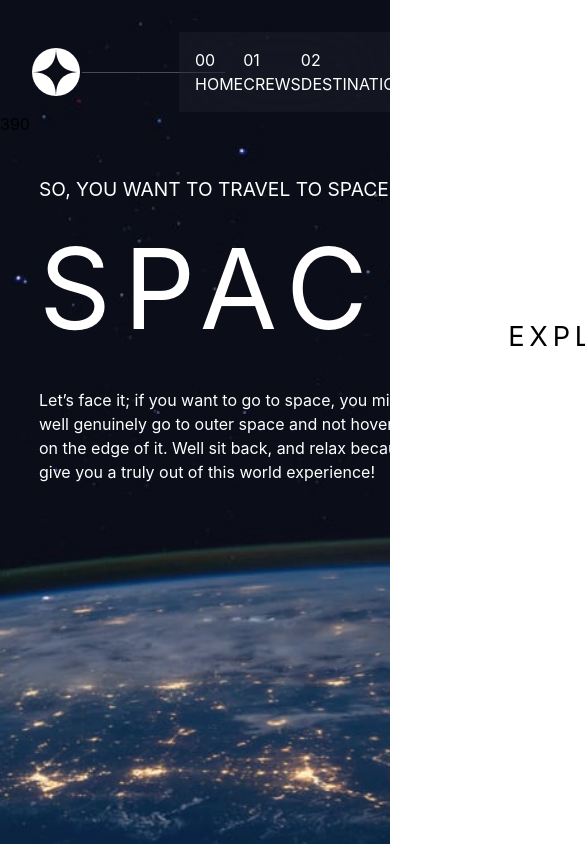
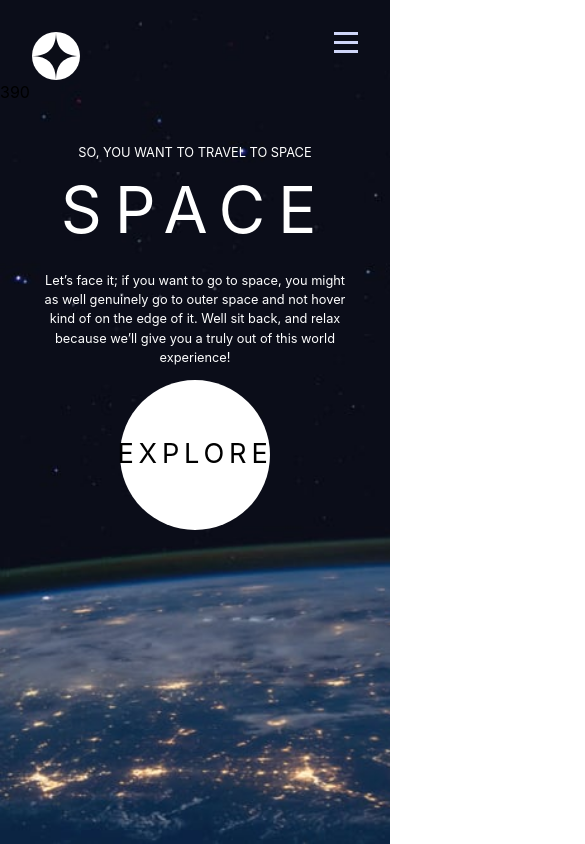
Before and after one commit to IdrisDY/Space-Tourism-Website, a Vue app: page / in a window 390 px wide. Shown: the top 844 px of the page, 585 px wide, since content can reach past the window. Built offline with nearby package versions, Linux system fonts and the light colour scheme.

Commit message:
css media query for navbar

```diff
--- a/src/App.vue
+++ b/src/App.vue
@@ -10,7 +10,6 @@
 
 <script>
 import navbarVue from "./components/navbar.vue";
-import homebg from "./assets/starter-code/assets/home/background-home-desktop.jpg";
 import backgrounds from "./components/backgrounds";
 export default {
 
@@ -19,22 +18,22 @@ export default {
     console.log('location');
     return {
       screenWidth: window.innerWidth,
-      backScreen: String,
-      homebg,
+      backScreen: '',
     };
   },
   components:{
     navbarVue
 
   },
-  mounted() {
-    const homes = backgrounds.home;
+  methods:{
+    setPageScreen(){
+      const homes = backgrounds.home;
     const crews = backgrounds.crew;
     const tech = backgrounds.tech;
     const dest = backgrounds.destination;
     const location = window.location.pathname;
 
-    const mobile = this.screenWidth <= 768;
+    const mobile = window.innerWidth <= 768;
 
 
     const setBack = () => {
@@ -56,20 +55,19 @@ export default {
         : (this.backScreen = setBack().desk);
     };
 
-    const main = setBack();
-    mobile ? (this.backScreen = main.mob) : (this.backScreen = main.desk);
+    showMobDesk(mobile);
+console.log('still called');
+    }
+  },
 
+  mounted() {
+    this.setPageScreen()
+    window.addEventListener('resize', this.setPageScreen);
+  },
 
-    window.onresize = () => {
-      const screen = window.innerWidth;
-      this.screenWidth = screen;
-      const mobile = this.screenWidth <= 768;
-
-      // is this switch same as nested ifs - always have been
-
-      showMobDesk(mobile);
-    };
-  },
+  beforeDestroy() {
+  window.removeEventListener('resize', this.setPageScreen);
+},
 
 watch: {
 
--- a/src/components/navbar.vue
+++ b/src/components/navbar.vue
@@ -1,12 +1,11 @@
 <template>
-
-   <div class="contain"  >
+   <div class="contain"   >
       <div class="img">
          <img :src="logo1" alt="image">
+      </div>
+      <div class="links-desk"  >
+         <div class="line" ></div>
 
-      </div>
-
-<div class="line" ></div>
 
 <div class="links">
 
@@ -30,31 +29,62 @@
 
 </div>
 
+
+      </div>
+
+      <img class="menu" :src="menu" alt="menu" >
    </div>
 
 </template>
 
 <script>
 import logo1 from '../assets/starter-code/assets/shared/logo.svg'
+import menu from '../assets/starter-code/assets/shared/icon-hamburger.svg'
+
 export default {
+   mounted() {
+
+      console.log('can see nav');
+
+//     window.onresize = () => {
+//       const screen = window.innerWidth;
+//       const truth = screen<= 768;
+//       console.log('can adjust nav',screen);
+// this.truthy = truth
+
+// console.log(this.truthy);
+//     };
+  },
+
 
 data(){
    return{
-      logo1
+      logo1, mobile:window.innerWidth,truthy:false,menu
    }
-}
+
+},
+beforeDestroy() {
+  window.removeEventListener('resize');
+},
+
+
 }
 </script>
 <style scoped>
 
 .line{
-   width: 40%;
+   width: 35%;
    background: white;
    height: 1px;
    display: flex;
    align-self: center;
    margin-right: -3em;
    opacity: .25;
+}
+.links-desk{
+   display: flex;
+width: 100%;
+justify-content: flex-end;
 }
 .contain{
    display: flex;
@@ -65,21 +95,37 @@ justify-content: space-between;
 .links{
    background: #FFFFFF0A;
    height: 80px;
-width: 50%;
 display: flex;
 justify-content: space-around;
 color: white;
 align-items: center;
 padding: 0 1em;
-backdrop-filter: blur(40.7742px)
+backdrop-filter: blur(40.7742px);
+gap: 1em;
+width: 60%;
 }
 
 .links div a{
    text-decoration: none;
    color: white;
 }
+.menu{
+      display: none;
+   }
+
 .img{
    display: flex;
    align-self: center;
 }
+@media(max-width:768px){
+   .contain{
+      padding-right: 2em;
+   }
+   .links-desk{
+      display: none;
+   }
+   .menu{
+      display: flex;
+   }
+}
 </style>
--- a/src/views/home.vue
+++ b/src/views/home.vue
@@ -54,5 +54,32 @@ font-size: 1.7rem;
 letter-spacing: .3rem;
 
 }
+@media(max-width:768px){
+   .home{
+      display: flex;
+      flex-direction: column;
+      padding-bottom: 1em;
+   }
+   .s-grid{
+ margin-left: unset;
+ height: 150px;
+   width: 150px;
+}
+
+article :nth-child(2){
+   font-size:4rem
+}
+article :nth-child(1){
+   font-size:.8rem
+}
+article{
+   text-align: center;
+}
+article :nth-child(3){
+   text-align: center;
+   font-size: .8rem;
+}
+
+}
 
 </style>
```
